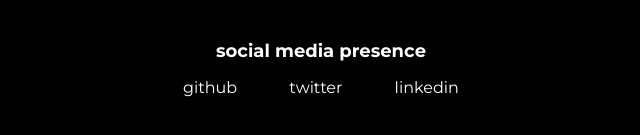
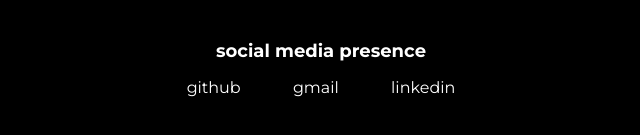
Before and after one commit to kshivam99/portfolio, a plain HTML site: page blog1.html in a window 1280 px wide. Shown: the part 1792-1927 px from the top of the page, 319-959 px from the left. Drawn offline with Linux system fonts and the light colour scheme.

Commit message:
added gmail

```diff
--- a/blog1.html
+++ b/blog1.html
@@ -58,8 +58,8 @@
                 </a>
             </li>
             <li class="list-item-inline">
-                <a class="link" href="https://twitter.com">
-                    twitter
+                <a class="link" href="mailto:kshivam99.create@gmail.com">
+                    gmail
                 </a>
             </li>
             <li class="list-item-inline">
```
Also changed, not shown: blog2.html (+2 -2 lines), blogs.html (+2 -2 lines), index.html (+2 -2 lines), projects.html (+2 -2 lines).
